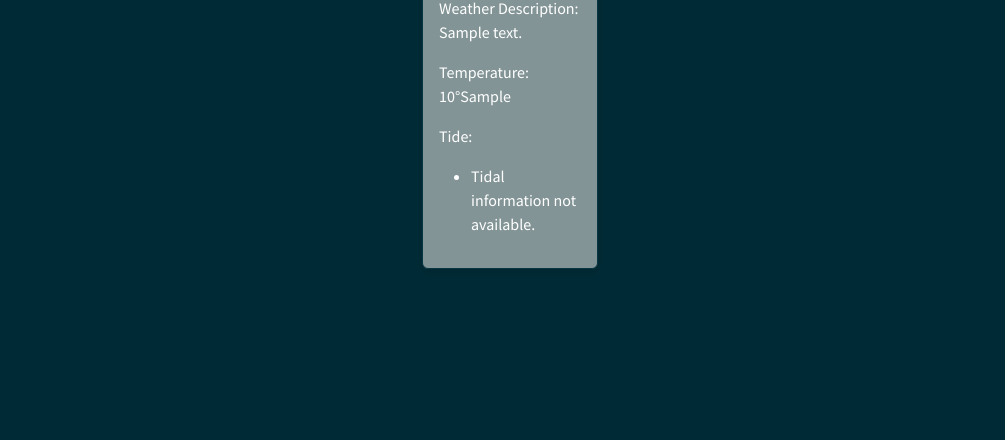
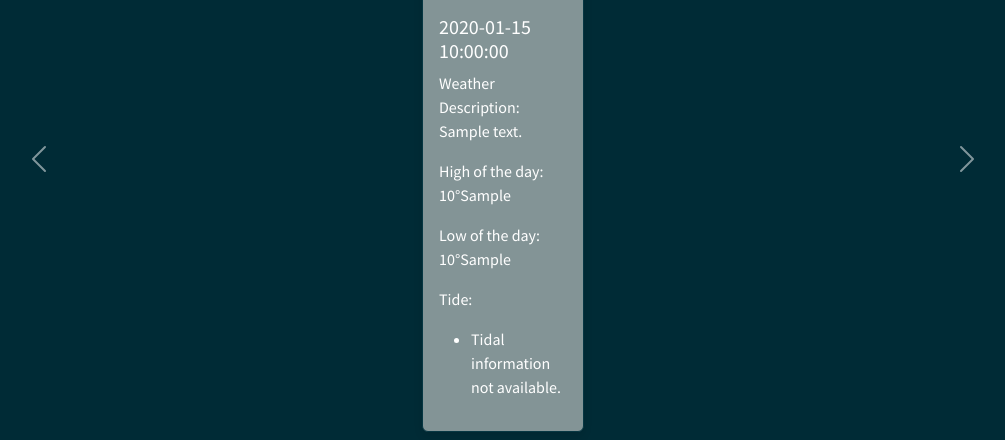
Before and after one commit to pllomba90/divecast, a Flask app: template templates/home.html in a window 1280 px wide. Shown: the part 1046-1486 px from the top of the page, without its empty margins (137-1142 px from the left). Before the commit the page ends 1315 px from the top, so only its background shows below. Run offline with Flask 3, Linux system fonts and the light colour scheme; tables that the repository leaves empty hold one stand-in row (values such as "Sample post"); the template is opened without the code that fills it: values that come from a table or form of the project are taken from there, most other values are stand-ins (such as "Sample title", 1, 10 or a date in 2020); some libraries are stand-ins or nearby versions.

Commit message:
Forecast carousel
I added in a forecast carousel for my homepage as well as adding in some detail to the individual forecast page

```diff
--- a/templates/home.html
+++ b/templates/home.html
@@ -6,7 +6,31 @@
 {% if weather %}
 <div class="container">
 <h1 class="display-1">Welcome {{ user.first_name }} {{ user.last_name }}!</h1>
-    <p>Your forecast is {{ weather['data'][0]['weather']['description'] }} in {{ user.preference.location }}.</p>
+</div>
+<div class="container">
+    <div>
+        {% set weather_icon = weather['data'][0]['weather']['icon'] %}
+    </div>
+    <div class="d-flex justify-content-center align-items-center">
+    <div class="card text-bg-secondary border-dark mb-3 forecast-card " data-date="{{ weather.valid_date }}">
+        <img src="/static/icons/{{ weather_icon }}.png" class="card-img-top border-dark" alt="{{ weather['data'][0]['weather']['description'] }} icon">
+        <div class="card-body">
+          <h5 class="card-title">Current Weather in {{ user.preference.location }}</h5>
+          <p class="card-text">Your forecast is {{ weather['data'][0]['weather']['description'] }} in {{ user.preference.location }}.
+        </p>
+        <ul>
+            <li>Current Temperature: {{ weather['data'][0]['temp'] }}&deg;{{ user.preference.temp_unit }}</li>
+            <li>Wind Direction: {{ weather['data'][0]['wind_cdir'] }}</li>
+            <li>Wind Speed: {{ weather['data'][0]['wind_spd'] }} MPH</li>
+            <li>Gusts up to: {{ weather['data'][0]['gust'] }} MPH</li>
+            <li>Visibility: {{ weather['data'][0]['vis'] }} NM</li>
+            <li>Dewpoint: {{ weather['data'][0]['dewpt'] }}&deg;{{ user.preference.temp_unit }}</li>
+        </ul>
+        </div>
+    </div>
+      </div>
+    </div>
+      <div class="container justify-text-center">
             {% if correct_temp %}
             <p>Based on your preferred air temp of {{ user.preference.air_temp }}&deg;{{ user.preference.temp_unit }} and the
             current temperature of {{ weather['data'][0]['temp'] }}&deg;{{ user.preference.temp_unit }}, go ahead and dive.</p>
@@ -23,41 +47,25 @@
         <p>No matched tide time found for your preference.</p>
         {% endif %}
         </div>
-
-    <div>
-        {% set weather_icon = weather['data'][0]['weather']['icon'] %}
-    </div>
-    <div class="d-flex justify-content-center align-items-center">
-    <div class="card text-bg-secondary border-dark forecast-card" style="width: 18rem;" data-date="{{ weather.valid_date }}">
-        <img src="/static/icons/{{ weather_icon }}.png" class="card-img-top" alt="{{ weather['data'][0]['weather']['description'] }} icon">
-        <div class="card-body">
-          <h5 class="card-title">Current Weather in {{ user.preference.location }}</h5>
-          <p class="card-text">Your forecast is {{ weather['data'][0]['weather']['description'] }} in {{ user.preference.location }}.
-            {% if correct_temp %}
-            <p>Based on your preferred air temp of {{ user.preference.air_temp }}&deg;{{ user.preference.temp_unit }} and the
-            current temperature of {{ weather['data'][0]['temp'] }}&deg;{{ user.preference.temp_unit }}, go ahead and dive.</p>
-            {% else %}
-            <p>Based on your preferred air temp of {{ user.preference.air_temp }}&deg;{{ user.preference.temp_unit }} and the
-            current temperature of {{ weather['data'][0]['temp'] }}&deg;{{ user.preference.temp_unit }}, you should stay out of the water.
-        </p>
-        {% endif %}
-        </div>
-    </div>
-      </div>
       <div class="container text-center mb-4">
         <h2>Extended Forecast:</h2>
       </div>
 
       <div class="container">
+
+        <div id="forecastCarousel" class="carousel slide">
+            <div class="carousel-inner">
                 <div class="row justify-content-center">
+                    <div class="col-md-2 mb-2">
                 {% for forecast in extended_forecast %}
-            <div class="col-md-2 mb-2">
-                <div class="card text-bg-secondary border-dark forecast-card" style="width: 11rem;" data-date="{{ forecast.valid_date }}">
+                <div class="carousel-item{% if loop.index == 1 %} active{% endif %}">
+                        <div class="card text-bg-secondary border-dark forecast-card d-block w-100" data-date="{{ forecast.valid_date }}">
                             <img src="/static/icons/{{ forecast.weather['icon'] }}.png" class="card-img-top" alt="{{ forecast.weather['description'] }} icon">
                             <div class="card-body">
                                 <h5 class="card-title">{{ forecast.valid_date }}</h5>
                                 <p class="card-text">Weather Description: {{ forecast.weather['description'] }}</p>
-                        <p class="card-text">Temperature: {{ forecast.temp }}&deg;{{ user.preference.temp_unit }}</p>
+                                <p class="card-text">High of the day: {{ forecast.max_temp }}&deg;{{ user.preference.temp_unit }}</p>
+                                <p class="card-text">Low of the day: {{ forecast.min_temp }}&deg;{{ user.preference.temp_unit }}</p>
                                 <p class="card-text">Tide:</p>
                                 <ul>
                                   {% for event in tidal_info.data if event.time[:10] == forecast.valid_date %}
@@ -73,6 +81,17 @@
                     {% endfor %}
                 </div>
                 </div>
+            <button class="carousel-control-prev" type="button" data-bs-target="#forecastCarousel" data-bs-slide="prev">
+              <span class="carousel-control-prev-icon" aria-hidden="true"></span>
+              <span class="visually-hidden">Previous</span>
+            </button>
+            <button class="carousel-control-next" type="button" data-bs-target="#forecastCarousel" data-bs-slide="next">
+              <span class="carousel-control-next-icon" aria-hidden="true"></span>
+              <span class="visually-hidden">Next</span>
+            </button>
+          </div>
+    </div>
+    </div>
 
 
 
```
Also changed, not shown: templates/single_forecast.html (+11 -10 lines). Lines whose indentation alone changed are shown as unchanged.
